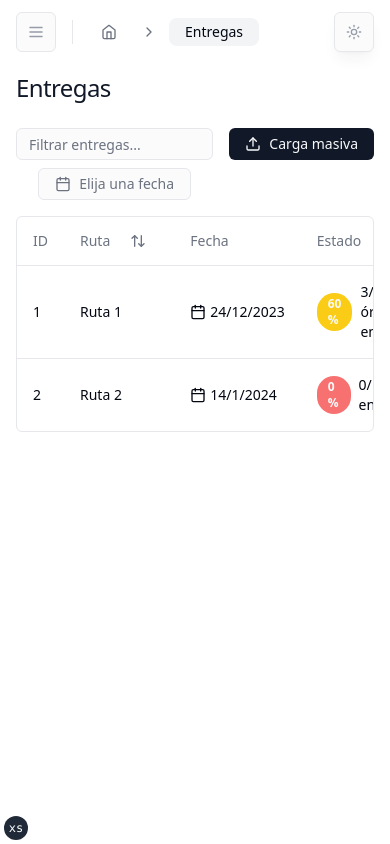
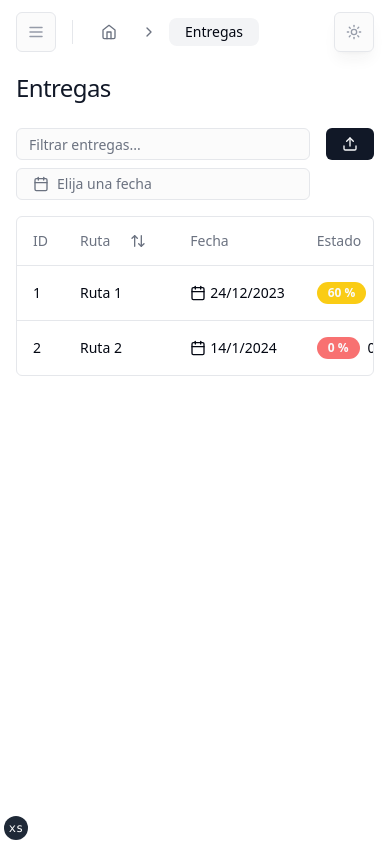
Before and after one commit to paolorossig/translinzor, a Next.js app: page /shipments in a window 390 px wide. Built offline with nearby package versions, Linux system fonts and the light colour scheme.

Commit message:
fix: data table styles with shipments

```diff
--- a/src/app/(dashboard)/shipments/columns.tsx
+++ b/src/app/(dashboard)/shipments/columns.tsx
@@ -49,7 +49,7 @@ export const columns: ColumnDef<Shipment>[] = [
       return (
         <div className="flex items-center space-x-2">
           <Badge
-            className={cn({
+            className={cn('text-nowrap', {
               'bg-red-400 hover:bg-red-400': deliveredRate >= 0,
               'bg-yellow-400 hover:bg-yellow-400': deliveredRate >= 50,
               'bg-green-400 hover:bg-green-400': deliveredRate >= 80,
@@ -57,7 +57,7 @@ export const columns: ColumnDef<Shipment>[] = [
           >
             {deliveredRate} %
           </Badge>
-          <span className="text-card-foreground">
+          <span className="text-nowrap text-card-foreground">
             {deliveredOrders}/{totalOrders}{' '}
             {totalOrders > 1 ? 'órdenes entregadas' : 'orden entregada'}
           </span>
--- a/src/components/shipment-bulk-upload.tsx
+++ b/src/components/shipment-bulk-upload.tsx
@@ -51,8 +51,8 @@ export function ShipmentBulkUpload() {
     <Drawer>
       <DrawerTrigger asChild>
         <Button className="h-8">
-          <UploadIcon className="mr-2 h-4 w-4" />
-          <span>Carga masiva</span>
+          <UploadIcon className="h-4 w-4" />
+          <span className="ml-2 hidden md:block">Carga masiva</span>
         </Button>
       </DrawerTrigger>
       <DrawerContent>
--- a/src/components/ui/data-table.tsx
+++ b/src/components/ui/data-table.tsx
@@ -106,12 +106,7 @@ export function DataTableHeader({
 }: DataTableHeaderProps) {
   return (
     <div className="flex items-start justify-between gap-4 py-4">
-      <div
-        className={cn(
-          'flex flex-1 flex-col items-center gap-2 sm:flex-row',
-          className,
-        )}
-      >
+      <div className={cn('flex flex-1 flex-col gap-2 sm:flex-row', className)}>
         {children}
       </div>
       {actionArea && (
```
